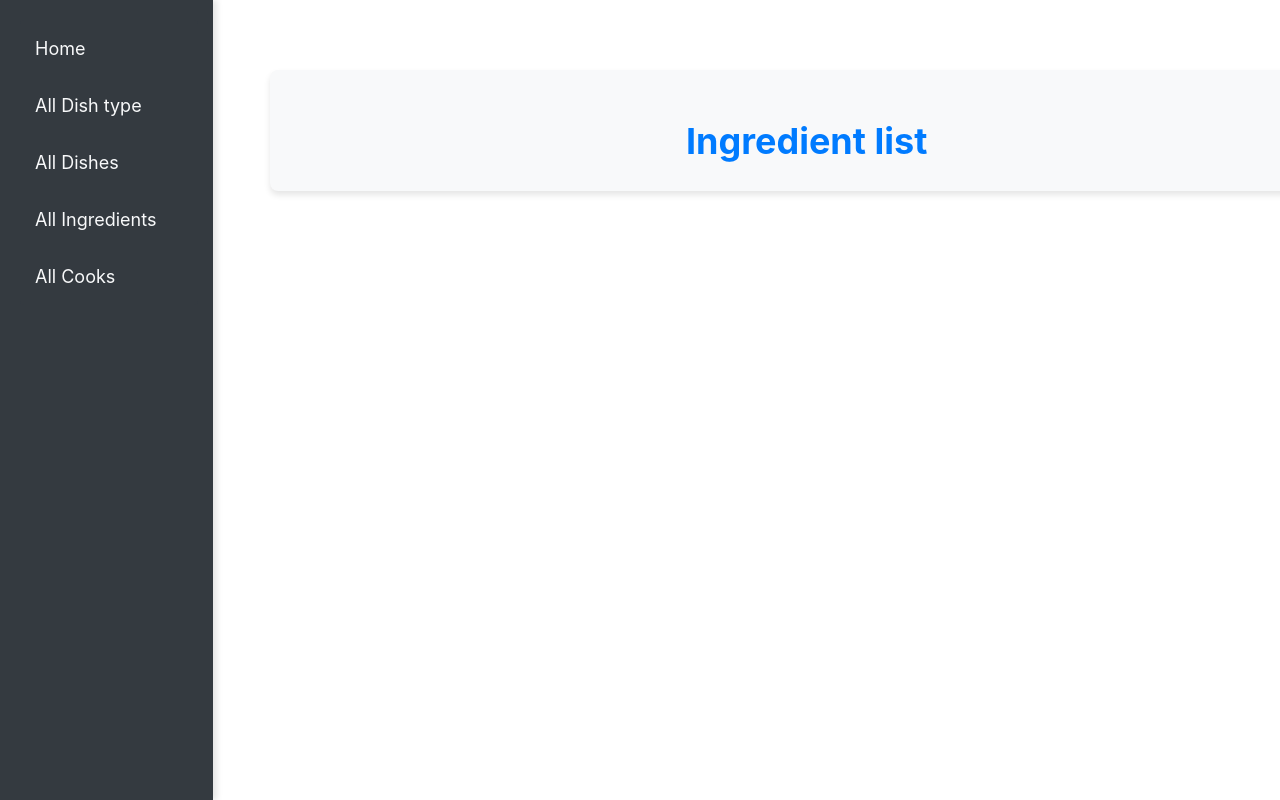
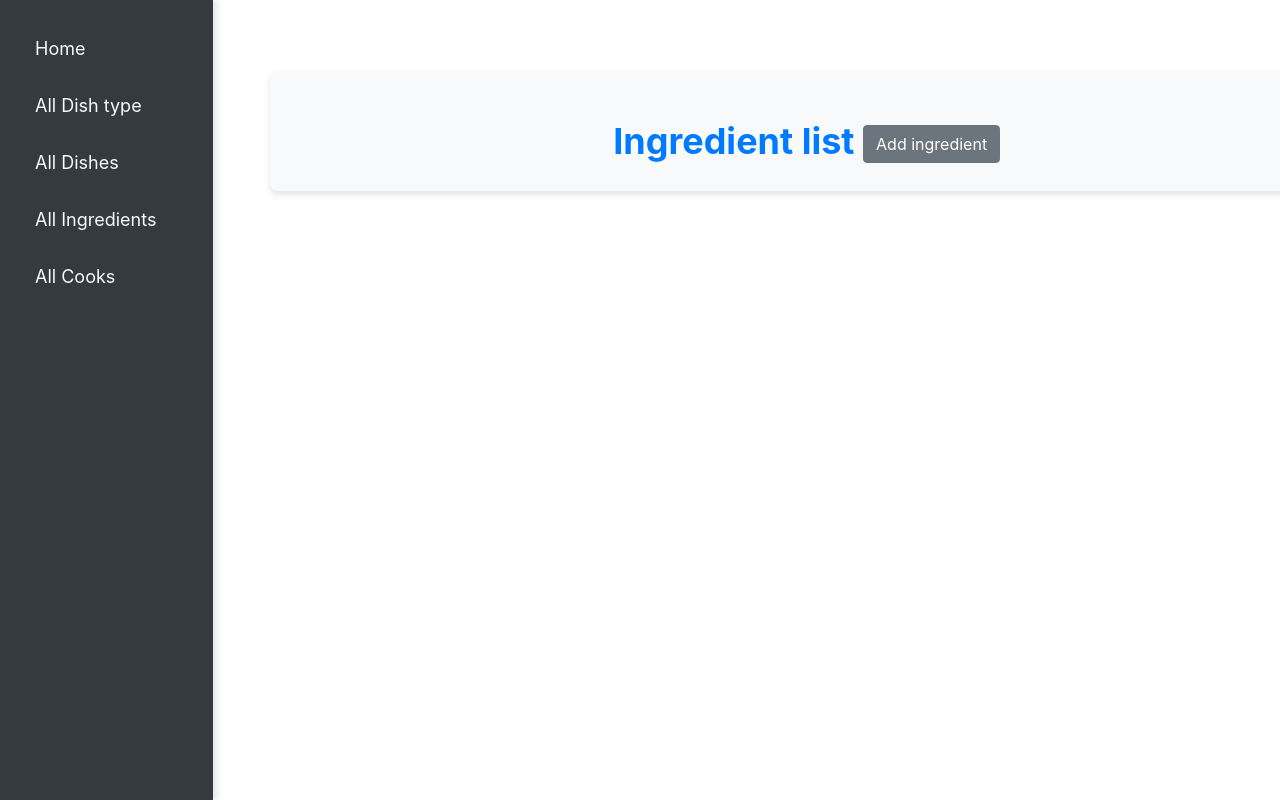
Before and after one commit to vsvarvariuk/restourant-kitchen, a Django app: page /ingredient/ in a window 1280 px wide; the page is wider, and only the part inside the window is pictured. Run offline with Django 5.2, Linux system fonts and the light colour scheme; data that the repository does not hold is empty.

Commit message:
created IngredientCreateView its url & template fix models and templates

```diff
--- a/service/urls.py
+++ b/service/urls.py
@@ -10,6 +10,7 @@ from .views import (index,
                     DishCreateView,
                     DishDeleteView,
                     IngredientListView,
+                    IngredientCreateView,
                     CookListView,
                     CookCreateView,
                     CookDeleteView,
@@ -28,6 +29,7 @@ urlpatterns = [
    path("dish-delete/<int:pk>/", DishDeleteView.as_view(), name="dish-delete"),
    path("dish-create/", DishCreateView.as_view(), name="dish-create"),
    path("ingredient/", IngredientListView.as_view(), name="ingredient-list"),
+   path("ingredient-create/", IngredientCreateView.as_view(), name="ingredient-create"),
    path("cooks/", CookListView.as_view(), name="cook-list"),
    path("cooks-create/", CookCreateView.as_view(), name="cook-create"),
    path("cooks-update/<int:pk>", CookUpdateView.as_view(), name="cook-update"),
--- a/service/views.py
+++ b/service/views.py
@@ -82,6 +82,13 @@ class IngredientListView(generic.ListView):
     template_name = "service/ingredient_list.html"
 
 
+class IngredientCreateView(generic.CreateView):
+    model = Ingredient
+    fields = "__all__"
+    success_url = reverse_lazy("service:ingredient-list")
+    template_name = "service/ingredient_create.html"
+
+
 class CookListView(generic.ListView):
     model = Cook
     paginate_by = 7
--- a/templates/service/cook_list.html
+++ b/templates/service/cook_list.html
@@ -1,7 +1,7 @@
 {% extends "base.html" %}
 {% block content %}
     <h1>Cook list <a href="{% url "service_url:cook-create" %}">
-        <button class="btn btn-secondary">Add</button>
+        <button class="btn btn-secondary">Add cook</button>
     </a></h1>
     {% if cook_list %}
         {% for cook in cook_list %}
--- a/templates/service/dish_list.html
+++ b/templates/service/dish_list.html
@@ -2,7 +2,7 @@
 {% block content %}
     <h1>Dish list
         <a href="{% url "service:dish-create" %}">
-            <button class="btn btn-secondary">Add</button>
+            <button class="btn btn-secondary">Add dish</button>
         </a>
     </h1>
     {% if dish_list %}
--- a/templates/service/dishtype_list.html
+++ b/templates/service/dishtype_list.html
@@ -2,7 +2,7 @@
 {% block content %}
     <h1>Dish type list
         <a href="{% url "service:dishtype-create" %}">
-            <button class="btn btn-secondary">Add</button>
+            <button class="btn btn-secondary">Add dish type</button>
         </a></h1>
     {% if dishtype_list %}
         <table class="table">
--- a/templates/service/ingredient_list.html
+++ b/templates/service/ingredient_list.html
@@ -1,6 +1,10 @@
 {% extends "base.html" %}
 {% block content %}
-    <h1>Ingredient list</h1>
+    <h1>Ingredient list
+        <a href="{% url "service:ingredient-create" %}">
+            <button class="btn btn-secondary">Add ingredient</button>
+        </a>
+    </h1>
     {% if ingredient_list %}
         {% for ingredient in ingredient_list %}
            <ul>
```
Also changed, not shown: service/models.py (+8 -8 lines), templates/service/ingredient_create.html (added, +12 -0 lines), service/migrations/0002_alter_cook_options_remove_ingredient_dish_dish_dish_and_more.py (added).
